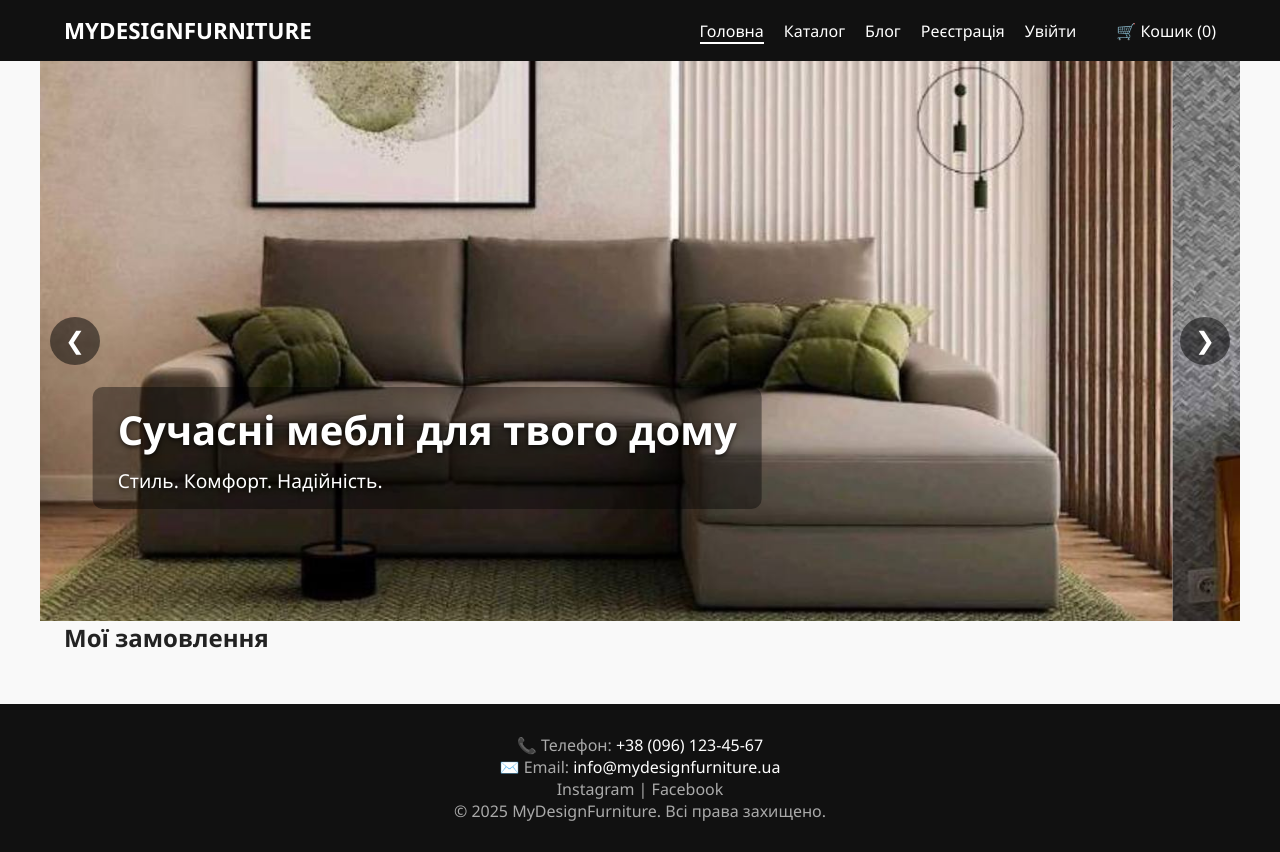
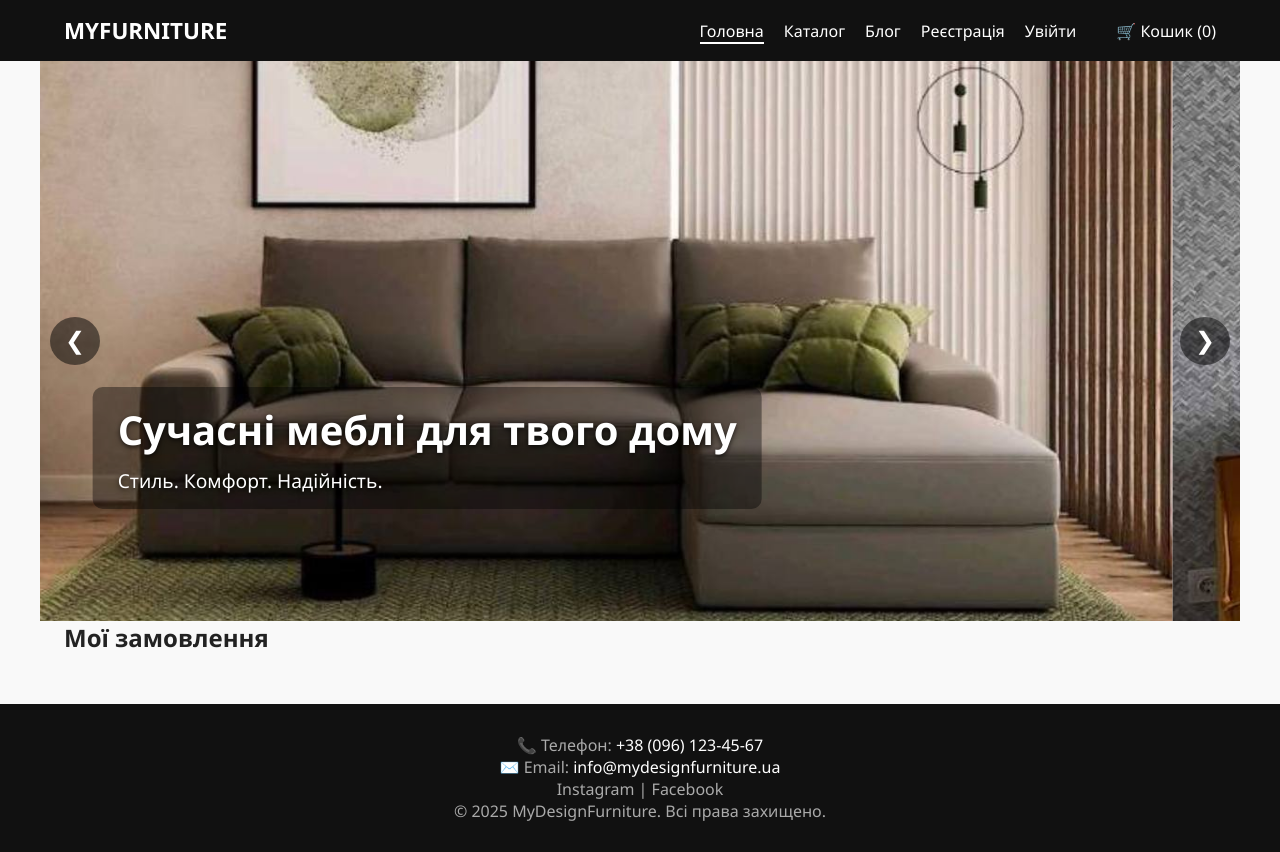
Before and after one commit to serg56345/artemShop-frontend, a plain HTML site: page index.html in a window 1280 px wide. Drawn offline with Linux system fonts and the light colour scheme.

Commit message:
перевірка автодеплою

```diff
--- a/index.html
+++ b/index.html
@@ -12,7 +12,7 @@
     <!-- Шапка -->
     <header class="site-header">
         <div class="container header-inner">
-            <h1 class="logo">MyDesignFurniture</h1>
+            <h1 class="logo">MyFurniture</h1>
             <nav class="main-nav">
                 <ul>
                     <li><a href="#" class="nav-link active" data-section="home">Головна</a></li>
```
